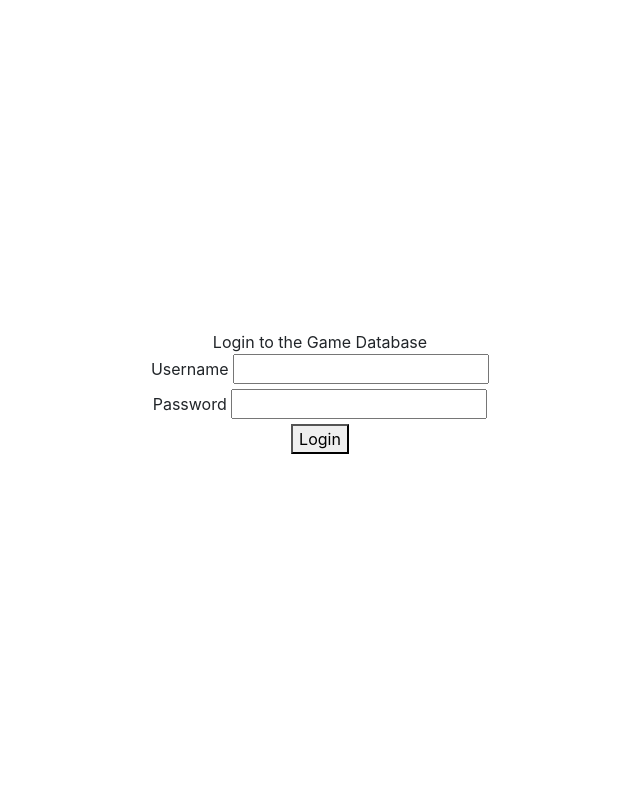
After one commit to malmiski/GameDatabase, a PHP site: page /login.php in a window 1280 px wide. The commit adds this page. Shown: the whole page, without its empty margins (320-960 px from the left). Run offline with PHP 8.4, Linux system fonts and the light colour scheme.

Commit message:
Added registration functions

```diff
--- a/DatabaseManager.php
+++ b/DatabaseManager.php
@@ -1,36 +1,56 @@
 <?php
-class DatabaseManager{
+class DatabaseManager
+{
     private $instance;
     public $link;
+    public $mongoManager;
     public $str = "hellow";
-private	$host = 'localhost';
-private	$user = 'root';
-private	$password = 'password';
+
+    private $host = 'localhost';
+    private $user = 'root';
+    private $password = 'password';
     private $databaseName = "gdb";
 
-private function __construct(){
-	$this->link = new mysqli($this->host,$this->user,$this->password,$this->databaseName);
-//	if($this->link->connect_errno)
-//		die("Nope, we couldn't connect to that dem database over thar.");
+		private $mongoHost = 'localhost:27017';
+		private $mongoUser = '';
+		private $mongoPassword = '';
+		private $mongoDatabaseName = 'homework_3';
+
+    private function __construct()
+    {
+        $this->link = new mysqli($this->host, $this->user, $this->password, $this->databaseName);
+        $this->mongoManager = new MongoDB\Driver\Manager("mongodb://localhost:27017");
     }
-function __destruct(){
-if(isset($link))
-$link->close();
+    public function __destruct()
+    {
+        if (isset($this->link)) {
+            $this->link->close();
+        }
+				if(isset($this->mongoManager)){
+						// Can't close it
+				}
     }
 
-public static function getInstance(){
-if(!isset($instance)){
+    public static function getInstance()
+    {
+        if (!isset($instance)) {
             $instance = new DatabaseManager();
         }
         return $instance;
     }
 
-public function query($query){
+    public function query($query)
+    {
         return $this->link->query($query);
     }
 
+		public function mongoQuery($collection, $mongoQuery){
+			return $this->mongoManager->executeQuery($this->mongoDatabaseName.'.'.$collection, new MongoDB\Driver\Query($mongoQuery))->toArray();
 		}
 
-
-
-?>
+    public function mongoInsert($collection, $mongoDocument){
+      $bulk = new MongoDB\Driver\BulkWrite;
+      $bulk->insert($mongoDocument);
+      $this->mongoManager->executeBulkWrite($this->mongoDatabaseName.'.'.$collection, $bulk);
+    }
+}
--- a/change.php
+++ b/change.php
@@ -45,7 +45,7 @@
 			$date = $dates[$index];
 			$image = $images[$index];
 
-			$query = "UPDATE `gdb`.`games` SET `name` = '{$escape_name}', `console` = '{$console}', `publisher` = '{$publisher}', `publish_date` = '{$date}', `price` = NULL, `image` = '{$image}' WHERE `games`.`id` = {$id}";
+			$query = "UPDATE `gdb`.`games` SET `name` = '{$escape_name}', `console` = '{$console}', `publisher` = '{$publisher}', `publish_date` = '{$date}', `price` = NULL, `image` = '{$image}' WHERE `games`.`id` = '{$id}'";
 			$link = DatabaseManager::getInstance();
 			$link->query($query);
 			$name = str_replace("\'", "'", $name);
--- a/css/navigation.css
+++ b/css/navigation.css
@@ -57,7 +57,7 @@
   border-left:1px solid #b2b2b2;
 }
 .navItem_li{
-  width:19%;
+  width:15%;
   height:100%;
   display:table-cell;
   float:left;
--- a/gallery.php
+++ b/gallery.php
@@ -7,8 +7,8 @@
 	<script type="text/javascript" src="js/jquery/jquery-1.11.1.min.js"></script>
 	<script type="text/javascript" src="js/master.js"></script>
 	<?php
-	include "title.php";
-	?>
+    include "title.php";
+    ?>
 </head>
 <body>
 <?php
@@ -28,7 +28,7 @@ include "navigationBar.php";
 		</tr>
 		<?php
 
-		?>
+        ?>
 	</tbody>
 </table>
 </body>
--- a/gdb (1).sql
+++ b/gdb.sql
@@ -1,3 +1,4 @@
+USE gdb;
 -- phpMyAdmin SQL Dump
 -- version 4.1.6
 -- http://www.phpmyadmin.net
--- /dev/null
+++ b/login-functions.php
@@ -0,0 +1,47 @@
+<?php
+require("DatabaseManager.php");
+function is_logged_in()
+{
+    session_start();
+    return isset($_SESSION["username"]);
+}
+
+function try_login($username, $pass)
+{
+    if (user_matches($username, crypt($pass, "saltsalt"))) {
+        session_start();
+        $_SESSION["username"] = "mo";
+        return true;
+    }
+    return false;
+}
+
+function logout()
+{
+    session_start();
+    session_destroy();
+}
+
+
+function try_register($user, $password)
+{
+    if (user_exists($user)) {
+        return false;
+    }
+    $db = DatabaseManager::getInstance();
+    $db->mongoInsert("users", ["username" => $user, "password" => $password]);
+}
+
+function user_exists($user)
+{
+    $db = DatabaseManager::getInstance();
+    // Check if the user exists and the password matches
+    return ($db->mongoQuery("users", ["username"=>$user]) == []);
+}
+
+function user_matches($user, $pass)
+{
+    $db = DatabaseManager::getInstance();
+    // Check if the user exists and the password matches
+    return ($db->mongoQuery("users", ["username"=>$user, "password"=>$pass]) == []);
+}
--- /dev/null
+++ b/login.php
@@ -0,0 +1,44 @@
+
+<?php
+  include "login-functions.php";
+  if(is_logged_in()){
+    header("Location: index.php");
+  }
+  if(isset($_POST["username"])){
+    $success = try_login($_POST["username"], $_POST["password"]);
+    if($success){
+      header("Location: index.php");
+    }
+  }
+  if(isset($success) && !$success){
+    ?>
+    <span>Could not login</span>
+    <?php
+  }
+?>
+<link rel="stylesheet" href="https://stackpath.bootstrapcdn.com/bootstrap/4.3.1/css/bootstrap.min.css" integrity="sha384-ggOyR0iXCbMQv3Xipma34MD+dH/1fQ784/j6cY/iJTQUOhcWr7x9JvoRxT2MZw1T" crossorigin="anonymous">
+
+<style>
+
+  #login-container{
+    vertical-align: middle;
+    width:100%;
+    height:100%;
+    text-align: center;
+    display: flex;
+  justify-content: center;
+  flex-direction: column;
+  }
+</style>
+<div id="login-container">
+<form action="login.php" method="post">
+  <div>Login to the Game Database</div>
+  <label for="username">Username</label>
+  <input name="username" type="text">
+  <br>
+  <label for="password">Password</label>
+  <input name="password" type="text">
+  <br>
+  <button action="submit">Login</button>
+</form>
+</div>
--- /dev/null
+++ b/logout.php
@@ -0,0 +1,6 @@
+<?php
+include "login-functions.php";
+logout();
+header("Location: login.php");
+
+ ?>
--- a/sidebar.php
+++ b/sidebar.php
@@ -5,7 +5,6 @@
 	<nav id="sidebar_nav">
 		<ul id="consoles_ul">
 			<?php
-			require("DatabaseManager.php");
 			$TABLE = "consoles";
 			$query = "SELECT * FROM {$TABLE} ORDER BY id";
 			$link = DatabaseManager::getInstance();
```
Also changed, not shown: include/edit_page_games.php (+13 -13 lines), navigationBar.php (+14 -1 lines), register.php (added, +8 -0 lines). Lines whose indentation alone changed are shown as unchanged.
